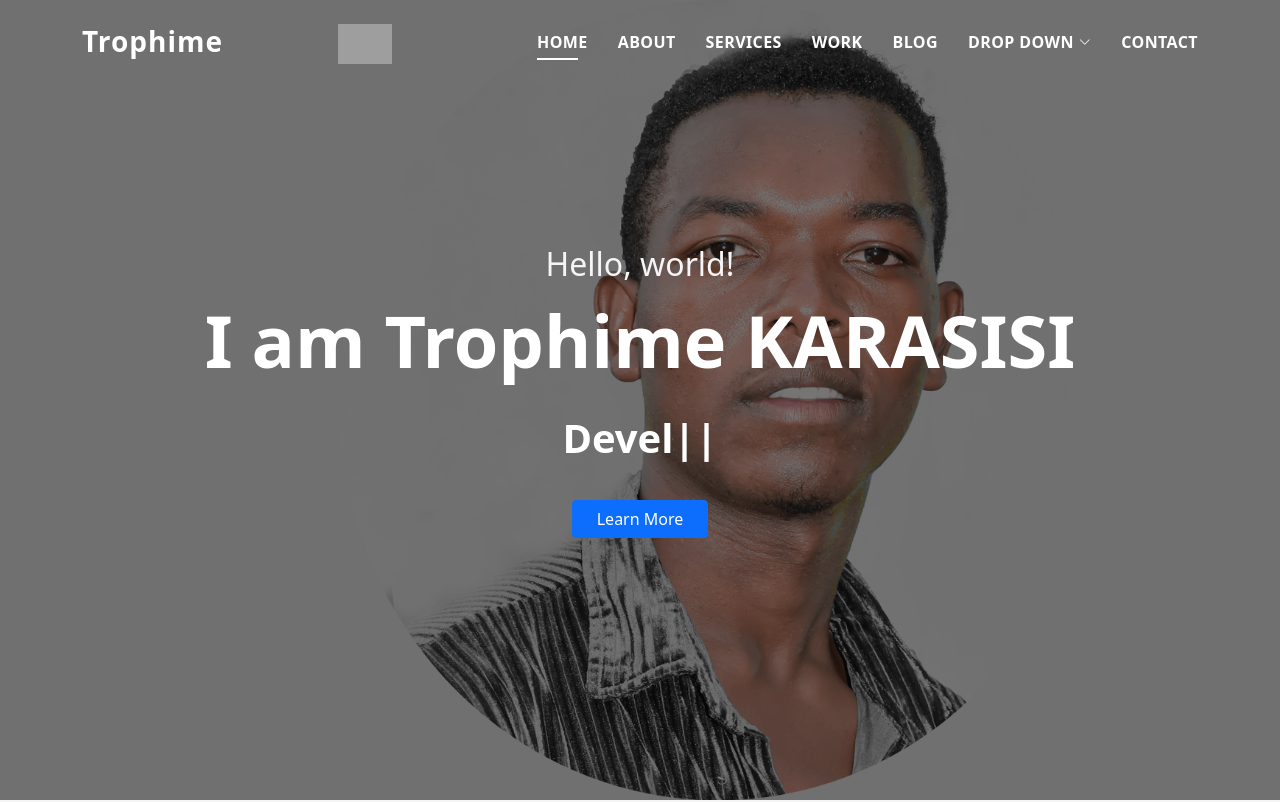
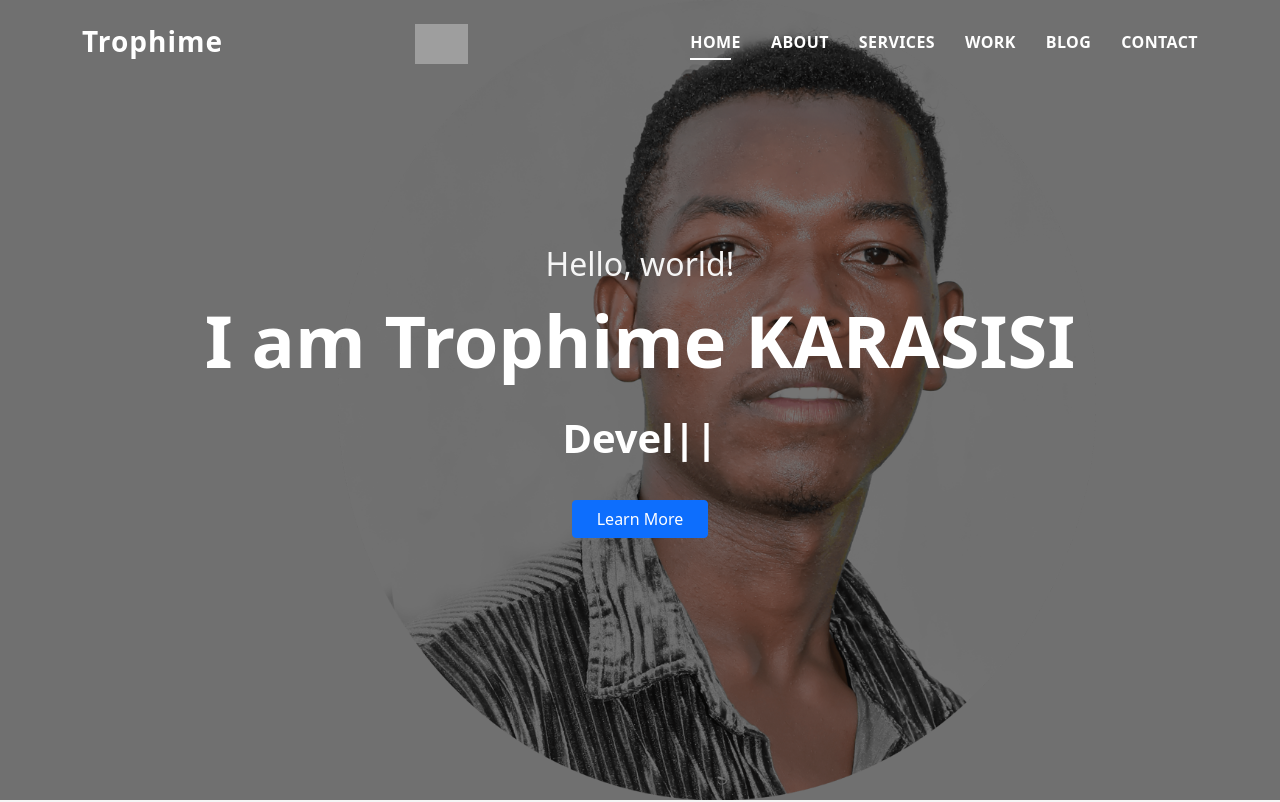
Before and after one commit to trophime1/Devfolio, a React (Create React App) app: page / in a window 1280 px wide. Shown: the top 802 px of the page. Built offline with nearby package versions, Linux system fonts and the light colour scheme; grey boxes are pictures that could not be loaded.

Commit message:
package.json

```diff
--- a/src/pages/header.js
+++ b/src/pages/header.js
@@ -30,9 +30,6 @@ useEffect( ()=>{
           <li><a className="nav-link scrollto" href="#services">Services</a></li>
           <li><a className="nav-link scrollto " href="#work">Work</a></li>
           <li><a className="nav-link scrollto " href="#blog">Blog</a></li>
-          <li className="dropdown"><a href="#"><span>Drop Down</span> <i className="bi bi-chevron-down"></i></a>
-
-          </li>
           <li><a className="nav-link scrollto" href="#contact">Contact</a></li>
         </ul>
         <i id='sdbartog' className="bi bi-list mobile-nav-toggle"></i>
```
Also changed, not shown: package.json (indentation only).
